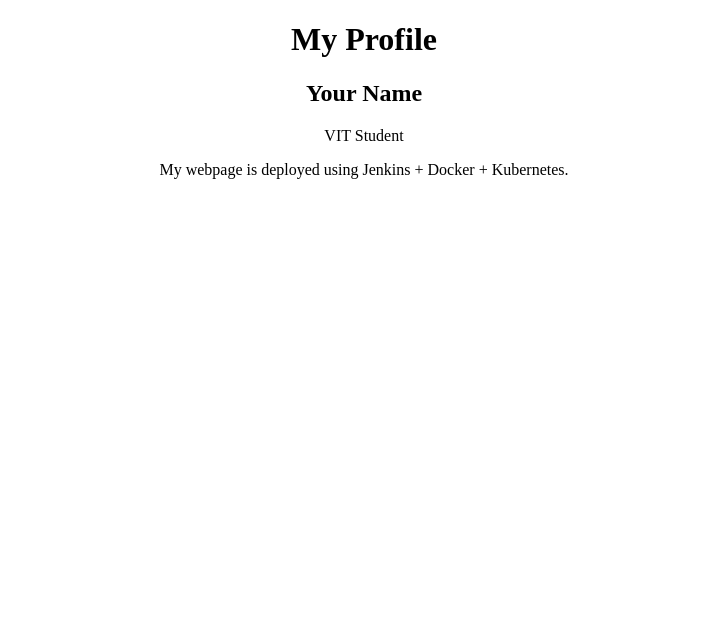
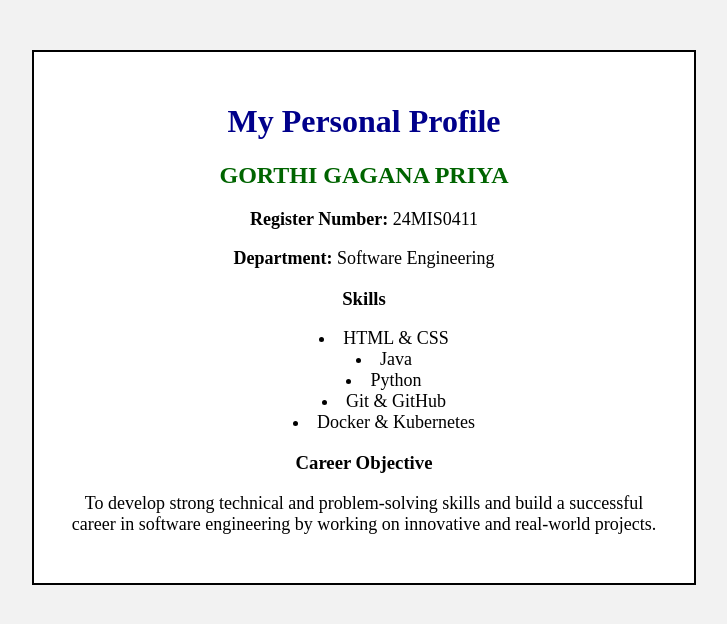
Before and after one commit to GAGANA619/docker-example, a plain HTML site: page index.html in a window 1280 px wide. Shown: the whole page, without its empty margins (276-1003 px from the left). Drawn offline with Linux system fonts and the light colour scheme.

Commit message:
Update personal profile page

```diff
--- a/index.html
+++ b/index.html
@@ -1,24 +1,73 @@
 <!DOCTYPE html>
 <html>
 <head>
-    <title>My Profile</title>
+    <title>My Personal Profile</title>
+
     <style>
         body {
             text-align: center;
-            font-family: Times New Roman;
+            font-family: "Times New Roman";
+            background-color: #f2f2f2;
+        }
+
+        .profile {
+            width: 600px;
+            margin: 50px auto;
+            padding: 30px;
+            background-color: white;
+            border: 2px solid black;
+        }
+
+        h1 {
+            color: darkblue;
+        }
+
+        h2 {
+            color: darkgreen;
+        }
+
+        p {
+            font-size: 18px;
+        }
+
+        ul {
+            list-style-position: inside;
+            font-size: 18px;
         }
     </style>
 </head>
 
 <body>
 
-    <h1>My Profile</h1>
+    <div class="profile">
 
-    <h2>Your Name</h2>
+        <h1>My Personal Profile</h1>
 
-    <p>VIT Student</p>
+        <h2>GORTHI GAGANA PRIYA</h2>
 
-    <p>My webpage is deployed using Jenkins + Docker + Kubernetes.</p>
+        <p><strong>Register Number:</strong> 24MIS0411</p>
+
+        <p><strong>Department:</strong> Software Engineering</p>
+
+        <h3>Skills</h3>
+
+        <ul>
+            <li>HTML & CSS</li>
+            <li>Java</li>
+            <li>Python</li>
+            <li>Git & GitHub</li>
+            <li>Docker & Kubernetes</li>
+        </ul>
+
+        <h3>Career Objective</h3>
+
+        <p>
+            To develop strong technical and problem-solving skills
+            and build a successful career in software engineering
+            by working on innovative and real-world projects.
+        </p>
+
+    </div>
 
 </body>
 </html>
```
